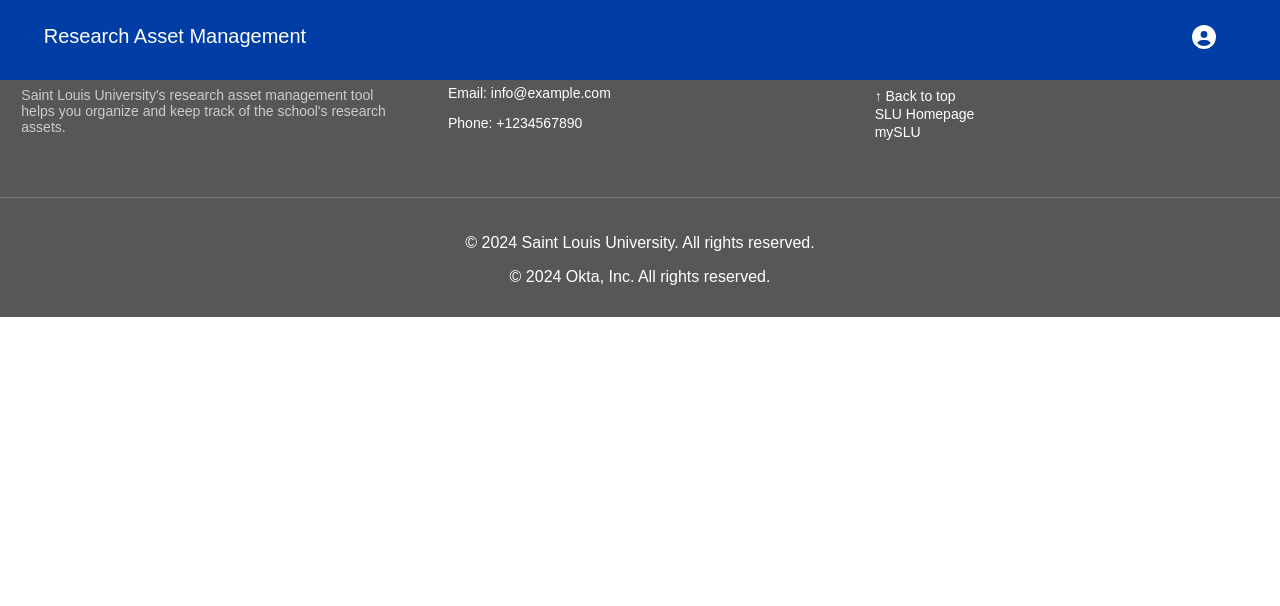
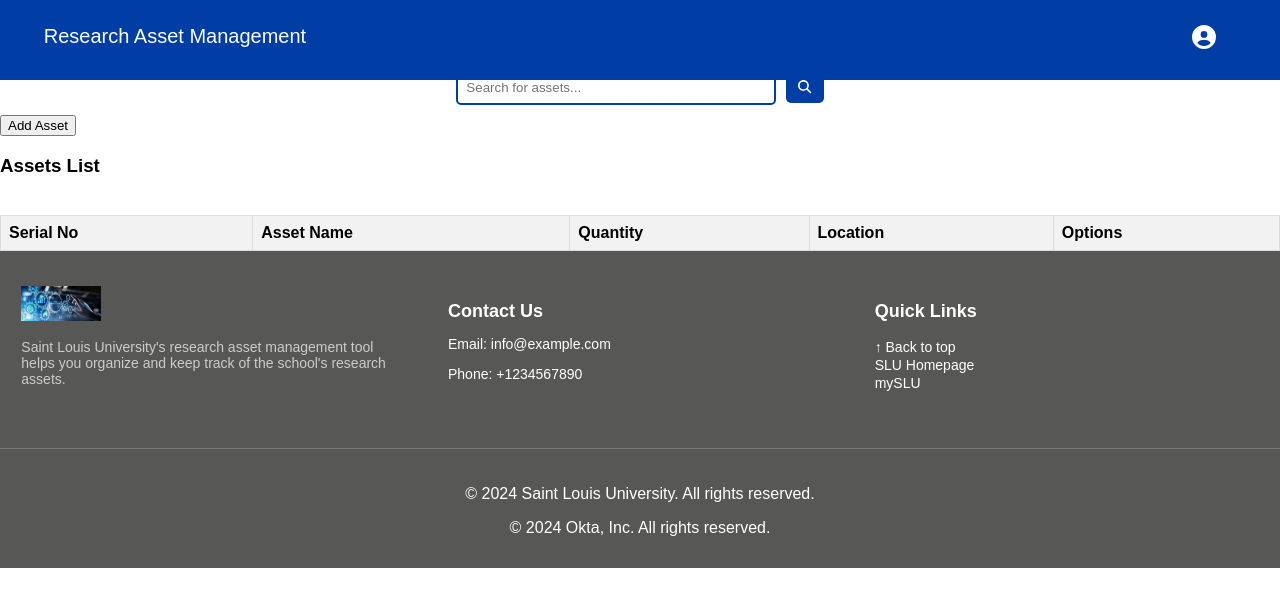
Before and after one commit to slu-csci-5030/RAM_Team_SLU, a React (Vite) app in the folder Frontend/: page /loggedIn in a window 1280 px wide. Shown: the top 606 px of the page. Built offline with nearby package versions, Linux system fonts and the light colour scheme.

Commit message:
linking components

```diff
--- a/Frontend/src/App.jsx
+++ b/Frontend/src/App.jsx
@@ -1,10 +1,10 @@
-import React from 'react';
-import { BrowserRouter as Router, Route, Switch } from 'react-router-dom';
-import Header from './components/Header';
-import Home from './pages/Home';
+import React from "react";
+import { BrowserRouter as Router, Route, Switch } from "react-router-dom";
+import Header from "./components/Header";
+import Home from "./pages/Home";
+import AssetManagement from "./components/AssetManagement";
 
-import Footer from './components/Footer';
-
+import Footer from "./components/Footer";
 
 function App() {
 	return (
@@ -13,12 +13,11 @@ function App() {
 				<Header />
 				<Switch>
 					<Route exact path="/" component={Home} />
-          <Route exact path="/loggedIn"  />
+					<Route exact path="/loggedIn" component={AssetManagement} />
 				</Switch>
 				<Footer />
 			</div>
 		</Router>
-
 	);
 }
 
```
Also changed, not shown: Frontend/src/assets/Styles/AddAsset.css (+4 -4 lines), Frontend/src/components/AssetManagement.jsx (+17 -17 lines). Lines whose indentation alone changed are shown as unchanged.
